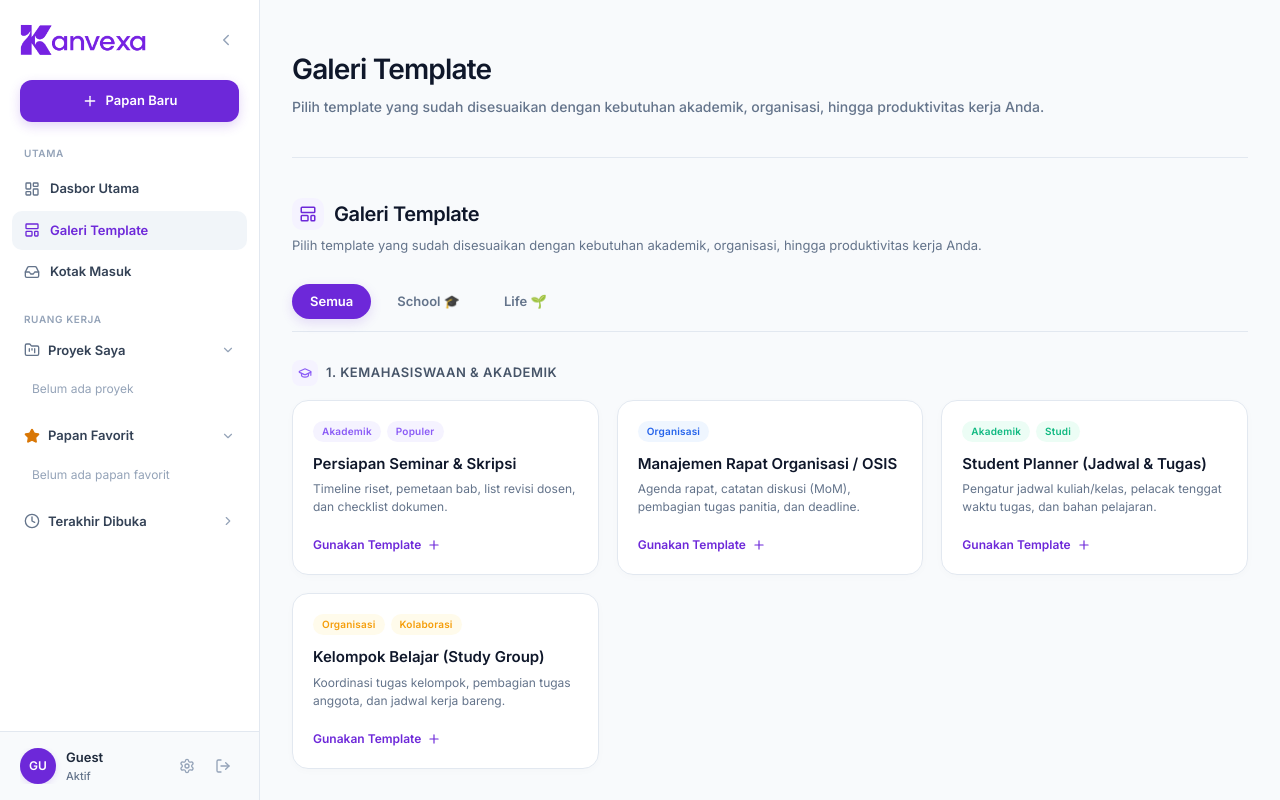
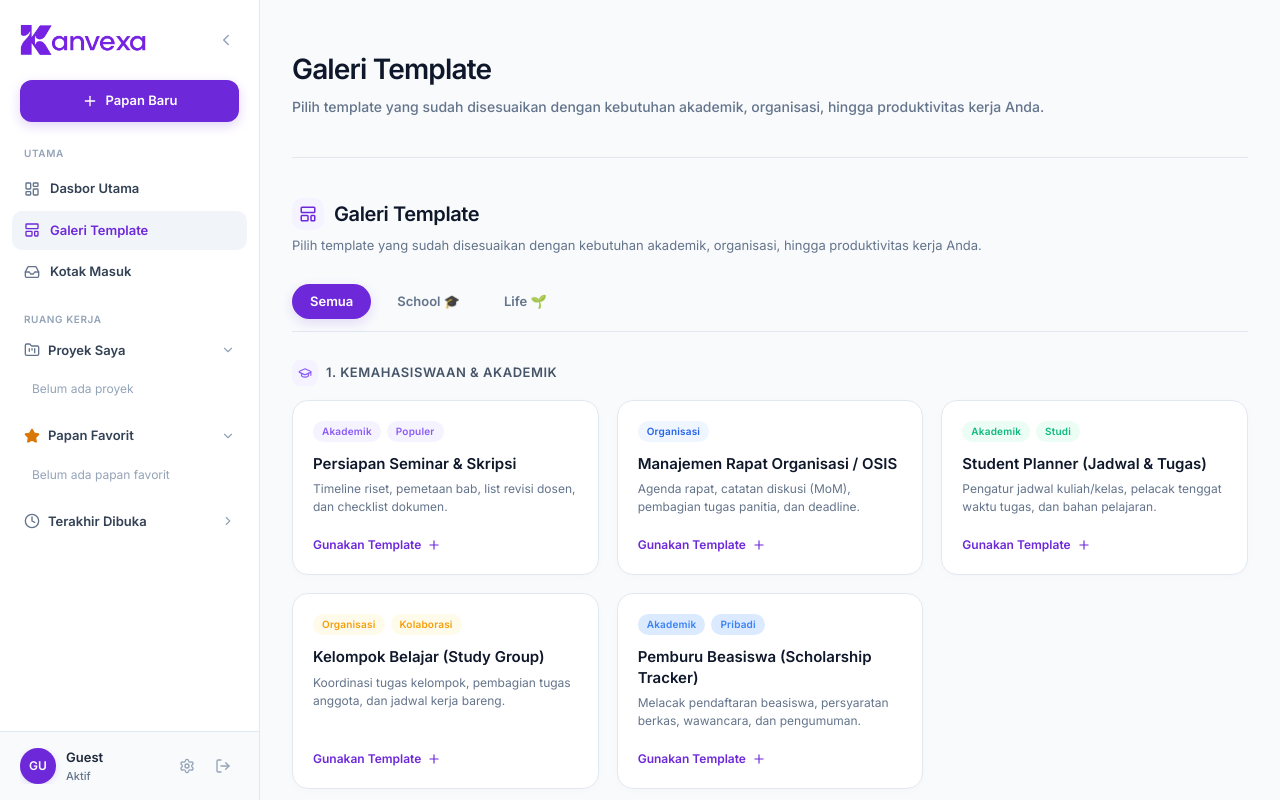
Before and after one commit to Hocaabinn/Kanvexa-Smart-Kanban, a Next.js app: page /Galeri-Template in a window 1280 px wide. Built offline with nearby package versions, Linux system fonts and the light colour scheme; no server answers; the database is empty.

Commit message:
feat(template): add 'Pemburu Beasiswa' metadata to DashboardClient

```diff
--- a/src/app/dashboard/DashboardClient.tsx
+++ b/src/app/dashboard/DashboardClient.tsx
@@ -529,6 +529,14 @@ export default function DashboardClient({ userEmail, initialBoards, initialInvit
                       prompt: "Kelompok Belajar (Study Group)",
                       tagColor: "#f59e0b",
                       tagBg: "#fffbeb"
+                    },
+                    {
+                      title: "Pemburu Beasiswa (Scholarship Tracker)",
+                      desc: "Melacak pendaftaran beasiswa, persyaratan berkas, wawancara, dan pengumuman.",
+                      tags: ["Akademik", "Pribadi"],
+                      prompt: "Pemburu Beasiswa (Scholarship Tracker)",
+                      tagColor: "#3b82f6",
+                      tagBg: "#dbeafe"
                     }
                   ]
                 },
```
